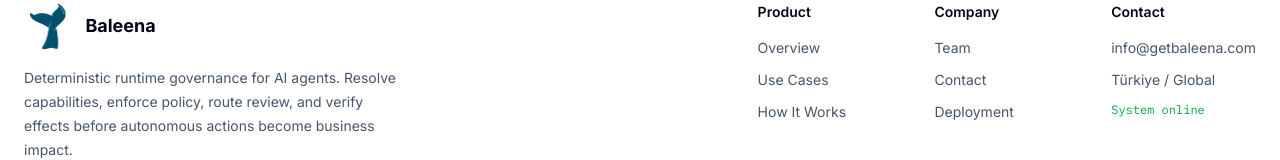
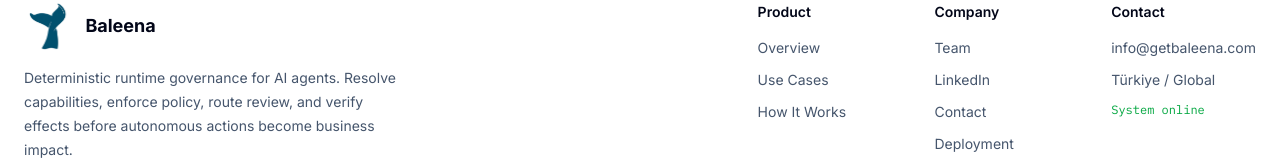
Before and after one commit to nilotin/uninjectable-website, a React (Vite) app: page / in a window 1280 px wide. Shown: the part 10857-11017 px from the top of the page. Built offline with nearby package versions, Linux system fonts and the light colour scheme.

Commit message:
feat: add Baleena LinkedIn link

```diff
--- a/src/sections/Footer.tsx
+++ b/src/sections/Footer.tsx
@@ -48,6 +48,15 @@
               <a href="#team" className="block hover:text-blue-600">
                 Team
               </a>
+
+<a
+  href="https://www.linkedin.com/company/getbaleena/"
+  target="_blank"
+  rel="noopener noreferrer"
+  className="block hover:text-blue-600"
+>
+  LinkedIn
+</a>
               <a href="#contact" className="block hover:text-blue-600">
                 Contact
               </a>
```
